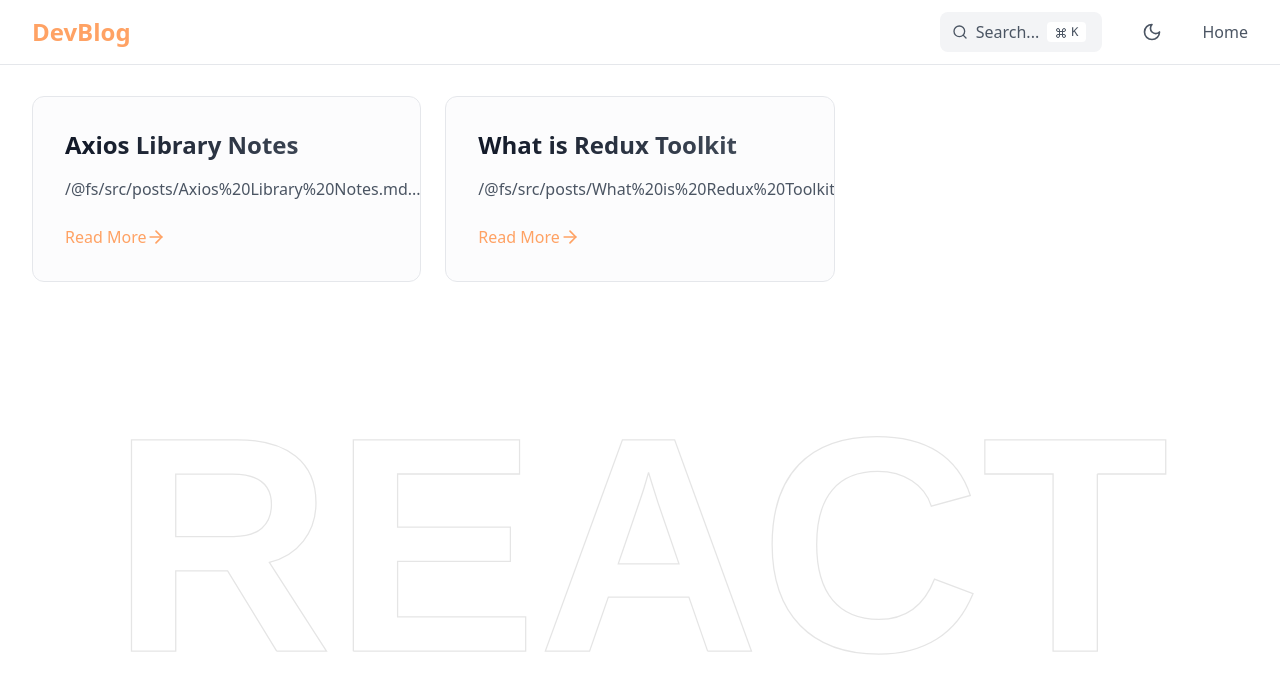
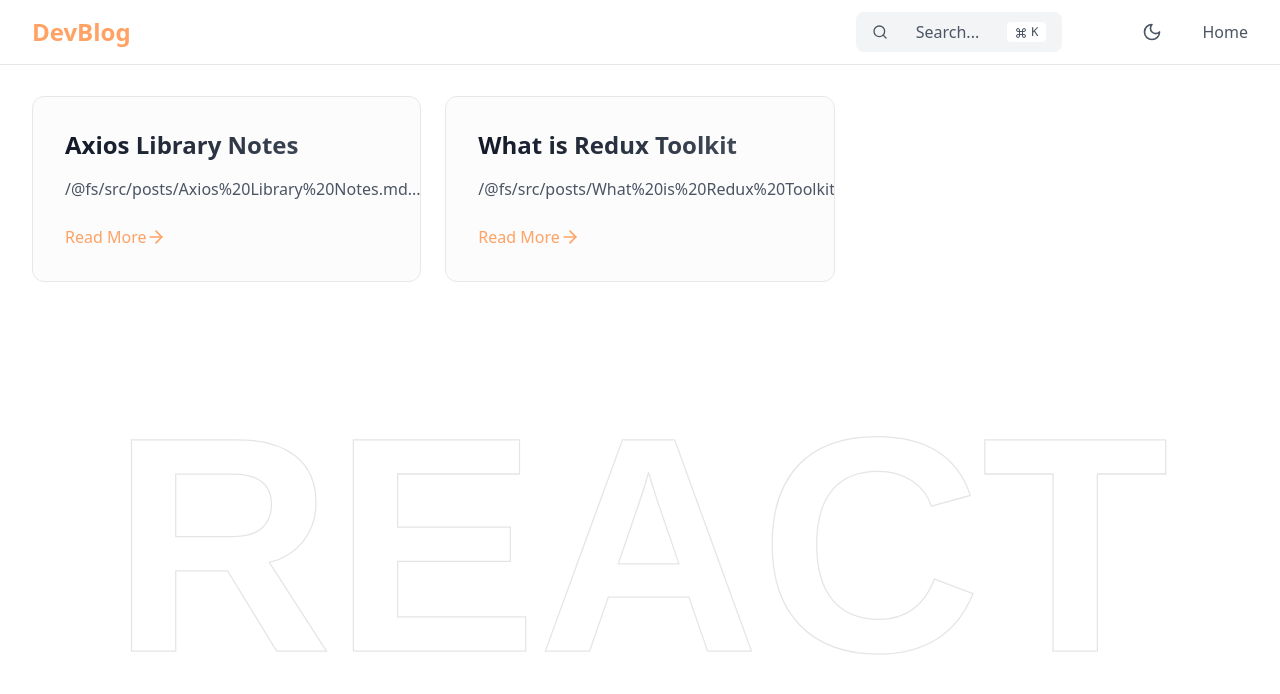
Before and after one commit to vaibdix/React-Lab, a React (Vite) app: page / in a window 1280 px wide. Shown: the top 694 px of the page. Built offline with nearby package versions, Linux system fonts and the light colour scheme.

Commit message:
fix(searchBar): width fix

```diff
--- a/src/components/SearchBar.jsx
+++ b/src/components/SearchBar.jsx
@@ -22,7 +22,7 @@ const SearchBar = ({ theme }) => {
     <>
       <button
         onClick={() => setIsModalOpen(true)}
-        className={`flex items-center gap-2 pl-3 pr-4 py-2 rounded-lg transition-colors ${
+        className={`flex items-center mx-10 gap-7 px-4 py-2 rounded-lg transition-colors ${
           isDark
             ? 'bg-white/5 hover:bg-white/10 text-white/70'
             : 'bg-gray-100 hover:bg-gray-200 text-gray-600'
```
